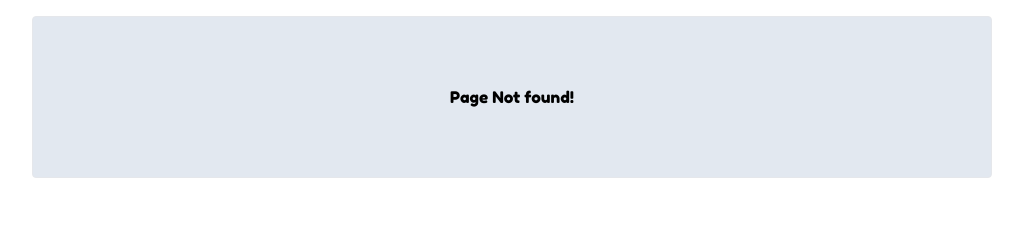
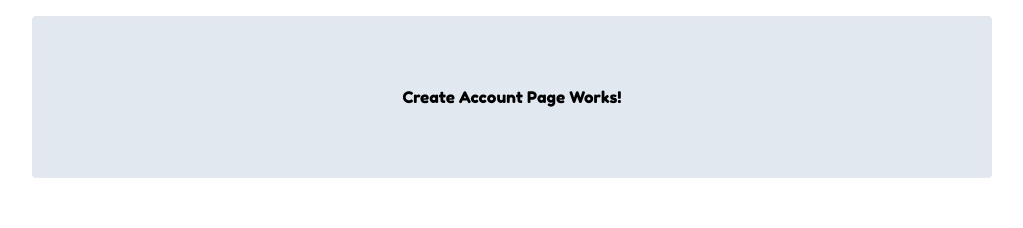
Before and after one commit to LilianaFrancoMedellin/vaquita-frontend, a React (Vite) app: page /create-account in a window 1280 px wide. Before the commit this address had no page. Shown: the top 228 px of the page, without its empty margins (128-1151 px from the left). Built offline with nearby package versions, Linux system fonts and the light colour scheme.

Commit message:
Adding create account placeholder page

```diff
--- a/src/App.jsx
+++ b/src/App.jsx
@@ -9,12 +9,13 @@ import LoginPage from './pages/LoginPage';
 import Navbar from './components/Navbar/Navbar';
 import Footer from './components/Footer/Footer';
 import ProtectedRoute from './components/Auth/ProtectedRoute';
+import CreateAccountPage from './pages/CreateAccountPage';
 
 const App = () => {
   return (
     <div className="flex flex-col h-screen justify-between">
       <Navbar />
-      <main className="mt-4 mb-auto px-8 lg:px-40">
+      <main className="mt-4 mb-auto px-2 sm:px-8 lg:px-40">
         <Routes>
           <Route
             path="/"
@@ -56,6 +57,7 @@ const App = () => {
               </ProtectedRoute>
             }
           />
+          <Route path="/create-account" element={<CreateAccountPage />} />
           <Route path="/login" element={<LoginPage />} />
           <Route path="*" element={<NotFoundPage />} />
         </Routes>
--- /dev/null
+++ b/src/pages/CreateAccountPage.jsx
@@ -0,0 +1,11 @@
+const CreateAccountPage = () => {
+  return (
+    <div className="bg-slate-200 border rounded">
+      <p className="h-40 w-full flex items-center justify-center font-medium">
+        Create Account Page Works!
+      </p>
+    </div>
+  );
+};
+
+export default CreateAccountPage;
```
